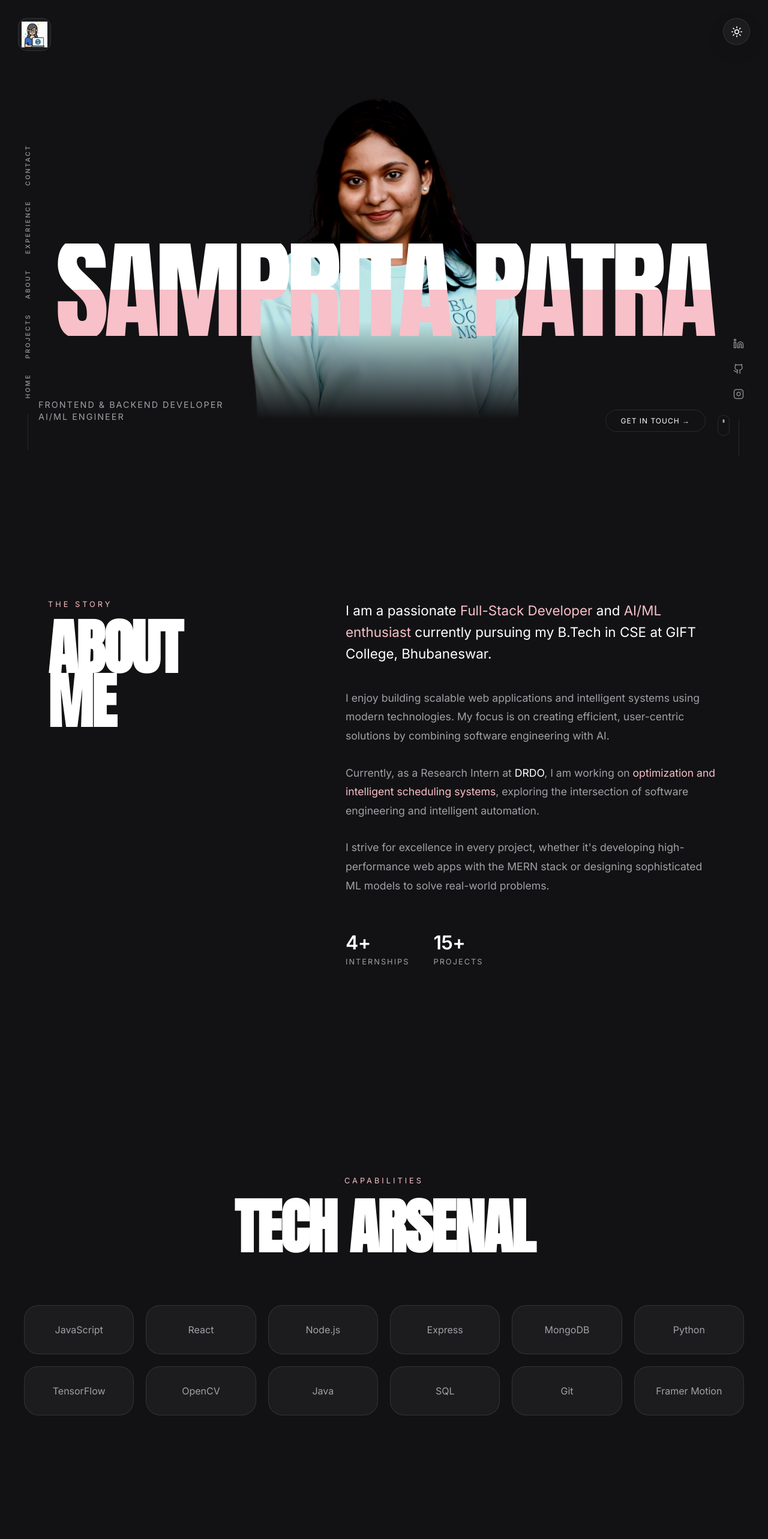
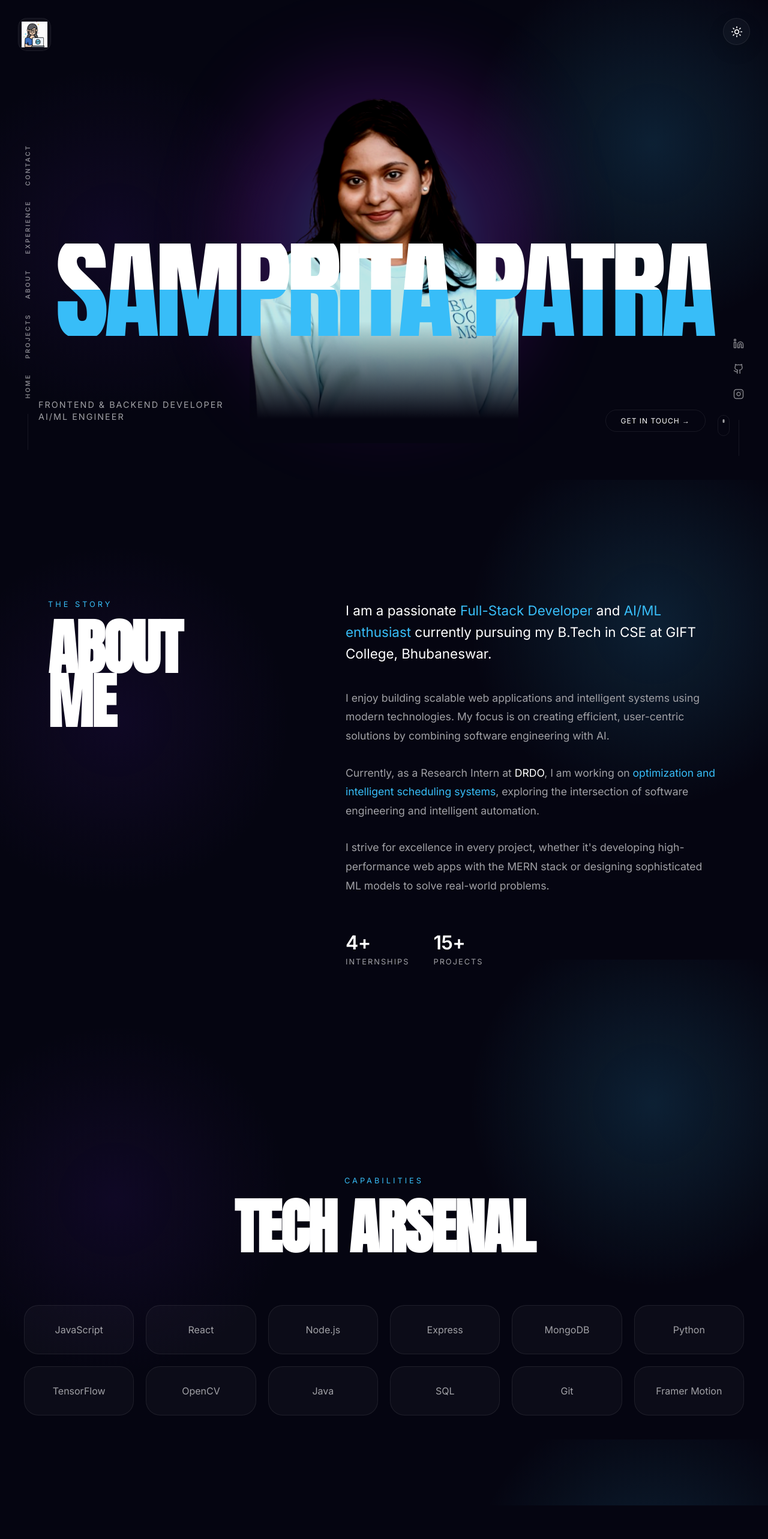
Before and after one commit to samprita123/MY-Portfolio, a React (Vite) app in the folder client/: page / in a window 1280 px wide. Shown: the top 2566 px of the page at 60% size. Built offline with nearby package versions, Linux system fonts and the light colour scheme.

Commit message:
Update theme to Cosmic Gradient with refined layout and neon effects

```diff
--- a/client/src/components/About.jsx
+++ b/client/src/components/About.jsx
@@ -6,7 +6,7 @@ const About = () => {
     const isMobile = useMobile();
 
     return (
-        <section id="about" style={{ padding: isMobile ? '100px 0' : '200px 0', background: 'var(--bg-dark)', color: 'var(--text-primary)' }}>
+        <section id="about" style={{ padding: isMobile ? '100px 0' : '200px 0', color: 'var(--text-primary)' }}>
             <div className="container" style={{ maxWidth: '1200px' }}>
                 <div style={{
                     display: 'grid',
--- a/client/src/components/Contact.jsx
+++ b/client/src/components/Contact.jsx
@@ -22,7 +22,7 @@ const Contact = () => {
     };
 
     return (
-        <section id="contact" style={{ padding: isMobile ? '100px 0' : '200px 0', background: 'var(--bg-dark)', textAlign: 'center' }}>
+        <section id="contact" style={{ padding: isMobile ? '100px 0' : '200px 0', textAlign: 'center' }}>
             <div className="container" style={{ maxWidth: '1200px' }}>
                 <div style={{
                     display: 'grid',
--- a/client/src/components/Footer.jsx
+++ b/client/src/components/Footer.jsx
@@ -9,7 +9,6 @@ const Footer = () => {
     return (
         <footer style={{
             position: 'relative',
-            background: 'var(--bg-dark)',
             paddingTop: '100px',
             overflow: 'hidden'
         }}>
--- a/client/src/components/Hero.jsx
+++ b/client/src/components/Hero.jsx
@@ -21,8 +21,7 @@ const Hero = () => {
             overflow: 'hidden',
             display: 'flex',
             justifyContent: 'center',
-            alignItems: 'center',
-            background: 'var(--bg-dark)'
+            alignItems: 'center'
         }}>
 
             <div className="container" style={{ position: 'relative', width: '100%', height: '100%', display: 'flex', flexDirection: 'column', justifyContent: 'center', alignItems: 'center' }}>
@@ -42,6 +41,20 @@ const Hero = () => {
                     animate={{ scale: 1, opacity: 1 }}
                     transition={{ duration: 1, ease: [0.16, 1, 0.3, 1] }}
                 >
+                    {/* Aura Glow */}
+                    <div style={{
+                        position: 'absolute',
+                        top: '50%',
+                        left: '50%',
+                        transform: 'translate(-50%, -50%)',
+                        width: '120%',
+                        height: '120%',
+                        background: 'radial-gradient(circle, rgba(56,189,248,0.4) 0%, rgba(188,19,254,0.2) 40%, transparent 70%)',
+                        borderRadius: '50%',
+                        filter: 'blur(60px)',
+                        zIndex: -1
+                    }}></div>
+
                     <img
                         src={mypic}
                         alt="Samprita Patra"
--- a/client/src/components/Projects.jsx
+++ b/client/src/components/Projects.jsx
@@ -25,14 +25,12 @@ const ProjectCard = ({ project, i }) => {
                 height: isMobile ? '400px' : '550px',
                 borderRadius: '40px',
                 overflow: 'hidden',
-                background: 'var(--bg-card)',
-                border: '1px solid var(--glass-border)',
                 cursor: 'pointer',
                 boxShadow: '0 20px 60px rgba(0,0,0,0.3)',
                 perspective: '1000px'
             }}
             whileHover={{ y: -15, transition: { duration: 0.4 } }}
-            className="project-card"
+            className="project-card neon-border"
         >
             {/* Image Layer with Zoom effect */}
             <motion.div
@@ -182,35 +180,35 @@ const Projects = () => {
             image: foodieImg
         },
         {
-            title: "Face Recognition Model",
-            description: "Real-time attendance system using OpenCV and Python. Automates facial detection.",
+            title: "FaceFinder-AI",
+            description: "Real-time Face recognition system using OpenCV,Python and Deep Learning. Automates facial detection.",
             tech: ["PYTHON", "OPENCV", "DL"],
-            github: "https://github.com/samprita123",
-            external: "#",
+            github: "https://github.com/samprita123/FaceFinder-AI.git",
+            external: "https://github.com/samprita123/FaceFinder-AI.git",
             image: frmImg
         },
         {
-            title: "Animal Prediction Model",
+            title: "PetiFy_AI",
             description: "Animal classification using Convolutional Neural Networks for high-accuracy species identification.",
             tech: ["PYTHON", "CNN", "TENSORFLOW"],
-            github: "https://github.com/samprita123/Animal_Prediction",
-            external: "https://github.com/samprita123/Animal_Prediction",
+            github: "https://github.com/samprita123/PetiFy_AI.git",
+            external: "https://github.com/samprita123/PetiFy_AI.git",
             image: animalImg
         },
         {
-            title: "Customer Relationship Management",
-            description: "Comprehensive system to manage customer records and transactions using Java and MySQL.",
+            title: "CRM System",
+            description: "Comprehensive Customer relationship management system to manage customer records and different modification using Java and MySQL.",
             tech: ["JAVA", "SWING", "MYSQL"],
-            github: "https://github.com/samprita123/Customer_Relationship_Management",
-            external: "https://github.com/samprita123/Customer_Relationship_Management",
+            github: "https://github.com/samprita123/CRM.git",
+            external: "https://github.com/samprita123/CRM.git",
             image: crmImg
         },
         {
-            title: "ODIA-OCR",
+            title: "ODIA_OCR",
             description: "Optical Character Recognition system for Odia text extraction with integrated TTS features.",
             tech: ["HTML", "CSS", "JS"],
-            github: "https://github.com/samprita123/ODIA-OCR",
-            external: "https://github.com/samprita123/ODIA-OCR",
+            github: "https://github.com/samprita123/ODIA_OCR.git",
+            external: "https://github.com/samprita123/ODIA_OCR.git",
             image: ocrImg
         }
     ];
@@ -267,8 +265,8 @@ const Projects = () => {
                 {/* Grid Layout */}
                 <div style={{
                     display: 'grid',
-                    gridTemplateColumns: isMobile ? '1fr' : 'repeat(2, 1fr)',
-                    gap: isMobile ? '40px' : '60px',
+                    gridTemplateColumns: isMobile ? '1fr' : 'repeat(3, 1fr)',
+                    gap: isMobile ? '30px' : '40px',
                     width: '100%'
                 }}>
                     {projects.map((project, i) => (
--- a/client/src/components/Skills.jsx
+++ b/client/src/components/Skills.jsx
@@ -11,7 +11,7 @@ const Skills = () => {
     ];
 
     return (
-        <section id="skills" style={{ padding: isMobile ? '100px 0' : '150px 0', background: 'var(--bg-dark)', overflow: 'hidden' }}>
+        <section id="skills" style={{ padding: isMobile ? '100px 0' : '150px 0', overflow: 'hidden' }}>
             <div className="container" style={{ textAlign: 'center' }}>
                 <p style={{ color: 'var(--accent)', textTransform: 'uppercase', letterSpacing: '4px', fontSize: '0.8rem', marginBottom: '20px' }}>
                     Capabilities
--- a/client/src/index.css
+++ b/client/src/index.css
@@ -5,29 +5,34 @@
 }
 
 [data-theme='dark'] {
-  --bg-dark: #121214;
-  /* Original deep charcoal/black */
-  --bg-card: #1c1c1e;
+  --bg-dark: #050511;
+  /* Deep Space Black/Blue */
+  --bg-card: rgba(255, 255, 255, 0.03);
+  /* Glassy Card */
   --primary: #ffffff;
-  --accent: #f8c0c8;
+  --accent: #38bdf8;
+  /* Keep Sky Blue as primary accent */
+  --neon-blue: #00f3ff;
+  --neon-pink: #bc13fe;
   --text-primary: #ffffff;
   --text-secondary: #a1a1a6;
-  --glass-bg: rgba(28, 28, 30, 0.7);
-  --glass-border: rgba(255, 255, 255, 0.1);
+  --glass-bg: rgba(5, 5, 17, 0.7);
+  --glass-border: rgba(255, 255, 255, 0.08);
   --card-shadow: 0 40px 100px rgba(0, 0, 0, 0.5);
 }
 
 [data-theme='light'] {
-  --bg-dark: #fdf5e6;
-  /* Cream */
-  --bg-card: #f8f0e0;
-  --primary: #121214;
-  --accent: #d4a5ab;
-  --text-primary: #121214;
-  --text-secondary: #5a5a5f;
-  --glass-bg: rgba(253, 245, 230, 0.7);
-  --glass-border: rgba(0, 0, 0, 0.1);
-  --card-shadow: 0 40px 100px rgba(0, 0, 0, 0.05);
+  --bg-dark: #f0f9ff;
+  --bg-card: #ffffff;
+  --primary: #0f172a;
+  --accent: #0ea5e9;
+  --neon-blue: #0ea5e9;
+  --neon-pink: #d946ef;
+  --text-primary: #0f172a;
+  --text-secondary: #475569;
+  --glass-bg: rgba(255, 255, 255, 0.8);
+  --glass-border: rgba(14, 165, 233, 0.2);
+  --card-shadow: 0 40px 100px rgba(14, 165, 233, 0.1);
 }
 
 * {
@@ -39,20 +44,63 @@
 
 html {
   scroll-behavior: smooth;
+  height: 100%;
 }
 
 ::selection {
-  background: var(--accent);
-  color: #000;
+  background: var(--neon-pink);
+  color: #fff;
 }
 
 body {
   background-color: var(--bg-dark);
+  /* Cosmic Nebula Gradient */
+  background-image:
+    radial-gradient(circle at 15% 50%, rgba(76, 29, 149, 0.15), transparent 25%),
+    radial-gradient(circle at 85% 30%, rgba(56, 189, 248, 0.15), transparent 25%);
+  background-attachment: fixed;
   color: var(--text-primary);
   font-family: 'Inter', sans-serif;
   overflow-x: hidden;
   -webkit-font-smoothing: antialiased;
   transition: background-color 0.5s ease, color 0.5s ease;
+  min-height: 100vh;
+}
+
+/* Neon Border Utility */
+.neon-border {
+  position: relative;
+  background: var(--bg-card);
+  border-radius: 20px;
+  border: 1px solid transparent;
+  /* Fallback */
+  isolation: isolate;
+  transition: all 0.3s ease;
+}
+
+.neon-border::before {
+  content: "";
+  position: absolute;
+  inset: -1px;
+  z-index: -1;
+  background: linear-gradient(135deg, var(--neon-blue), var(--neon-pink), var(--neon-blue));
+  border-radius: 21px;
+  /* Slightly larger than parent */
+  opacity: 0.5;
+  transition: opacity 0.3s ease;
+  mask:
+    linear-gradient(#fff 0 0) content-box,
+    linear-gradient(#fff 0 0);
+  -webkit-mask:
+    linear-gradient(#fff 0 0) content-box,
+    linear-gradient(#fff 0 0);
+  mask-composite: exclude;
+  -webkit-mask-composite: xor;
+}
+
+.neon-border:hover::before {
+  opacity: 1;
+  filter: drop-shadow(0 0 10px var(--neon-blue));
 }
 
 h1,
```
